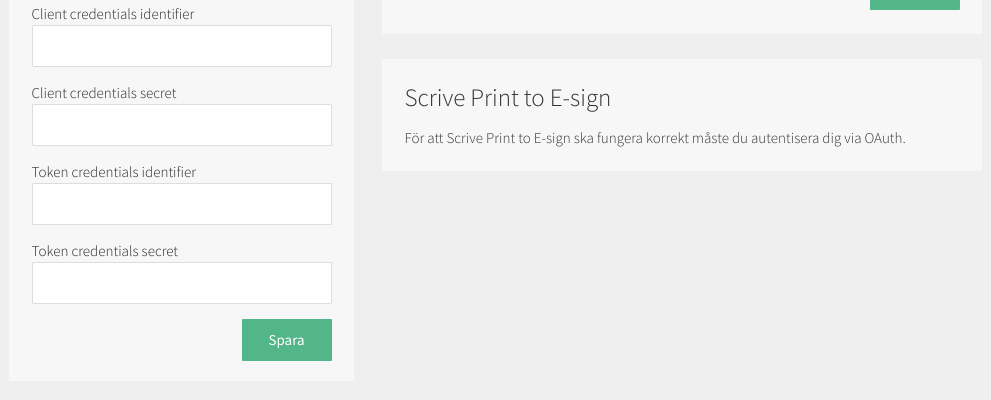
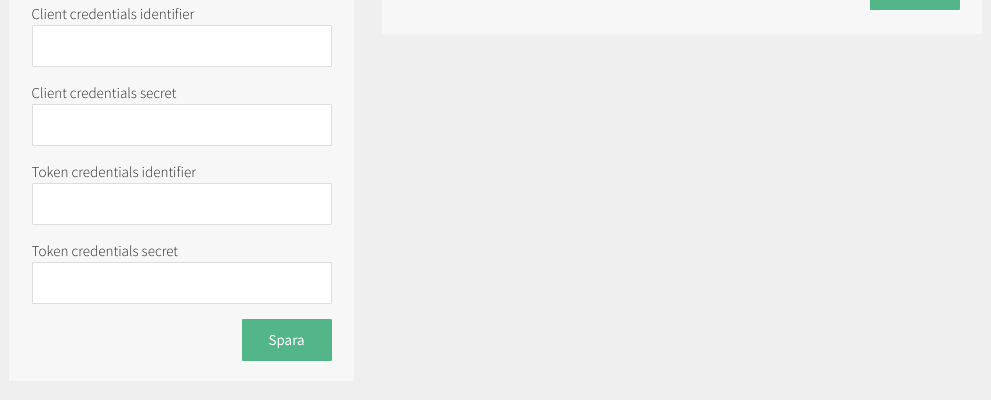
Before and after one commit to askhogan/scrive-browser-extension, a browser extension: page chrome-scrive-extension/html/options.html in a window 1280 px wide. Shown: the part 352-752 px from the top of the page, without its empty margins (122-1113 px from the left). Drawn offline with Linux system fonts and the light colour scheme.

Commit message:
Remove pdf995 related crap

```diff
--- a/chrome-scrive-extension/css/options.css
+++ b/chrome-scrive-extension/css/options.css
@@ -62,13 +62,3 @@
   width: 1018px;
   margin: 0 auto;
 }
-
-.two-containers .container.pdf995ini {
-  margin-top: 25px;
-}
-
-.pdf995ini1, .pdf995ini2 {
-  font-size: small;
-  font-family: monospace;
-  word-wrap: break-word;
-}
--- a/chrome-scrive-extension/html/options.html
+++ b/chrome-scrive-extension/html/options.html
@@ -69,17 +69,6 @@
         </div>
       </div>
 
-      <div class="container wide pdf995ini">
-        <div class="container-inner">
-          <h1>Scrive Print to E-sign</h1>
-          <p class="instructions">
-            F&ouml;r att Scrive Print to E-sign ska fungera korrekt m&aring;ste du kopiera in raderna nedan i <br/>
-            <b> C:\Program Files\pdf995\res\pdf995.ini</b> eller <br />
-            <b>C:\Program Files (x86)\pdf995\res\pdf995.ini</b>:
-            <textarea class="pdf995ini" readonly></textarea>
-          </p>
-        </div>
-      </div>
     </div>
   </div>
 
--- a/chrome-scrive-extension/options.js
+++ b/chrome-scrive-extension/options.js
@@ -8,14 +8,11 @@
 var tokenSecretInput = document.querySelector('#token_secret');
 var saveButton = document.querySelector('.button.save');
 var oauthButton = document.querySelector('.button.oauth');
-var pdf995ini = document.querySelector('textarea.pdf995ini');
-var pdf995instructions = document.querySelector('.pdf995ini .container-inner .instructions');
 
 form.addEventListener('submit', function() { return false; });
 saveButton.addEventListener('click', save_options);
 oauthButton.addEventListener('click', oauth_authorize);
 document.addEventListener('DOMContentLoaded', restore_options);
-//pdf995ini.addEventListener('focus', function() { pdf995ini.select(); }); // TODO this is a bit broken in chrome, sigh
 
 function save_options() {
   var obj = {};
@@ -45,19 +42,6 @@
     clientSecretInput.value = items[KEYS.OAUTH_CLIENT_SECRET] || "";
     tokenIdInput.value = items[KEYS.OAUTH_TOKEN_ID] || "";
     tokenSecretInput.value = items[KEYS.OAUTH_TOKEN_SECRET] || "";
-
-    pdf995ini.value = "";
-    pdf995ini.value += "ScriveURL=" + items[KEYS.PRINTER_URL] || DEFAULTS.PRINTER_URL;
-    pdf995ini.value += "\nAuthorization=OAuth " +
-       "oauth_signature_method=\"PLAINTEXT\"" +
-        ",oauth_consumer_key=\"" + items[KEYS.OAUTH_CLIENT_ID] +
-        "\",oauth_token=\"" + items[KEYS.OAUTH_TOKEN_ID] +
-        "\",oauth_signature=\"" + items[KEYS.OAUTH_CLIENT_SECRET] + "&" + items[KEYS.OAUTH_TOKEN_SECRET] + "\"";
-
-    // TODO make a better "have we already oauthed" check
-    if (!items[KEYS.OAUTH_CLIENT_SECRET]) {
-      pdf995instructions.innerHTML = "F&ouml;r att Scrive Print to E-sign ska fungera korrekt m&aring;ste du autentisera dig via OAuth.";
-    }
   });
   return false;
 }
```
